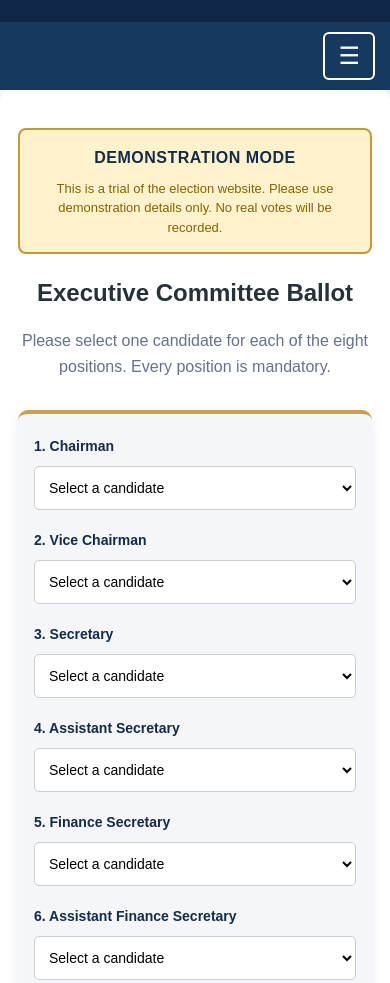
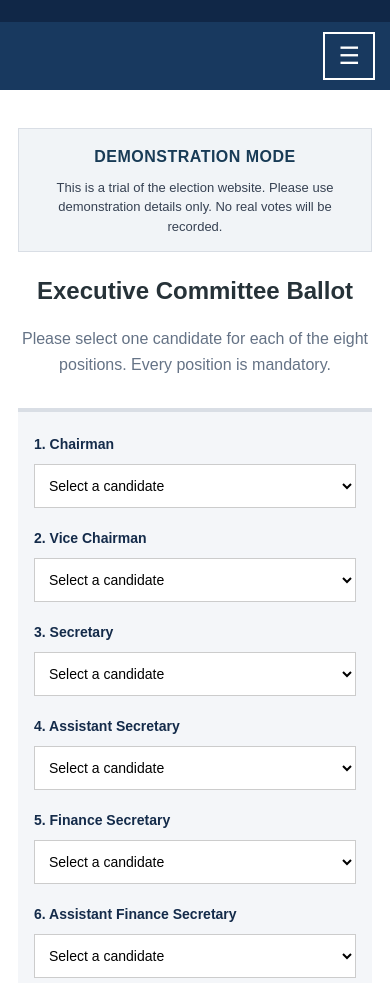
Before and after one commit to ZCFkolkata/election-2026-demo, a plain HTML site: page executive-ballot.html in a window 390 px wide. Shown: the part 117-1100 px from the top of the page. Drawn offline with Linux system fonts and the light colour scheme.

Commit message:
Refine public demo website design

```diff
--- a/style.css
+++ b/style.css
@@ -86,7 +86,7 @@ nav a {
 }
 
 nav a:hover {
-    color: #e4c77b;
+    color: white;
 }
 
 
@@ -118,9 +118,8 @@ section h2 {
     background-color: white;
     text-align: center;
     padding: 55px 25px;
-    border-radius: 10px;
-    border-bottom: 4px solid #c9a64b;
-    box-shadow: 0 3px 12px rgba(0, 0, 0, 0.06);
+    border-bottom: 2px solid #D9DEE5;
+    box-shadow: none;
 }
 
 .welcome h2 {
@@ -217,10 +216,9 @@ button:disabled {
 .info-card {
     background: white;
     padding: 25px;
-    border-radius: 10px;
     text-align: left;
-    border-top: 4px solid #c5a253;
-    box-shadow: 0 3px 10px rgba(0, 0, 0, 0.08);
+    border: 1px solid #D9DEE5;
+    box-shadow: none;
 }
 
 .info-card h3 {
@@ -1057,10 +1055,9 @@ footer p {
 ================================= */
 
 .demo-notice {
-    background-color: #fff3cd;
-    color: #856404;
-    border: 2px solid #c49a36;
-    border-radius: 8px;
+    background-color: #F1F4F7;
+    color: #364152;
+    border: 1px solid #D9DEE5;
     padding: 18px 22px;
     margin: 25px auto;
     max-width: 850px;
@@ -1070,16 +1067,15 @@ footer p {
 .demo-notice strong {
     display: block;
     font-size: 18px;
-    color: #142b4a;
+    color: #183B56;
     margin-bottom: 8px;
-    letter-spacing: 1px;
+    letter-spacing: 0.5px;
 }
 
 .demo-notice p {
     margin: 0;
     line-height: 1.6;
 }
-
 /* ==============================
    BALLOT REVIEW SECTION
 ================================= */
@@ -1131,6 +1127,38 @@ footer p {
 #submit-ballot {
     background-color: #142b4a;
     color: white;
+}
+
+
+
+/* =================================
+   RECTANGULAR DESIGN
+================================= */
+
+*:not(.logo) {
+    border-radius: 0 !important;
+}
+
+/* =================================
+   CLEAN, FLAT DESIGN
+================================= */
+
+* {
+    box-shadow: none !important;
+}
+
+/* =================================
+   NEUTRAL BORDER DESIGN
+================================= */
+
+.verification-box,
+.ballot-box,
+.dashboard-card,
+.management-card,
+.election-choice-card,
+.quick-access-card,
+.election-card {
+    border-color: #D9DEE5 !important;
 }
 
 /* ==============================
@@ -1438,4 +1466,37 @@ header h1 .header-location {
     text-align: center;
     margin-top: 12px;
 }
+
+.demo-notice {
+    border: 1px solid #D9DEE5 !important;
+    border-top: 1px solid #D9DEE5 !important;
+    border-bottom: 1px solid #D9DEE5 !important;
+    outline: none !important;
+    box-shadow: none !important;
 }
+
+.demo-notice::before,
+.demo-notice::after {
+    border: none !important;
+    box-shadow: none !important;
+}
+/* Remove navigation highlight */
+
+#main-navigation a:hover,
+#main-navigation a:focus,
+#main-navigation a:active,
+#main-navigation .menu-toggle:hover,
+#main-navigation .menu-toggle:focus,
+#main-navigation .menu-toggle:active {
+    background-color: transparent !important;
+    color: white !important;
+    outline: none !important;
+    box-shadow: none !important;
+}
+}
+/* Remove mobile tap highlight */
+
+#main-navigation a,
+#main-navigation .menu-toggle {
+    -webkit-tap-highlight-color: transparent;
+}
```
